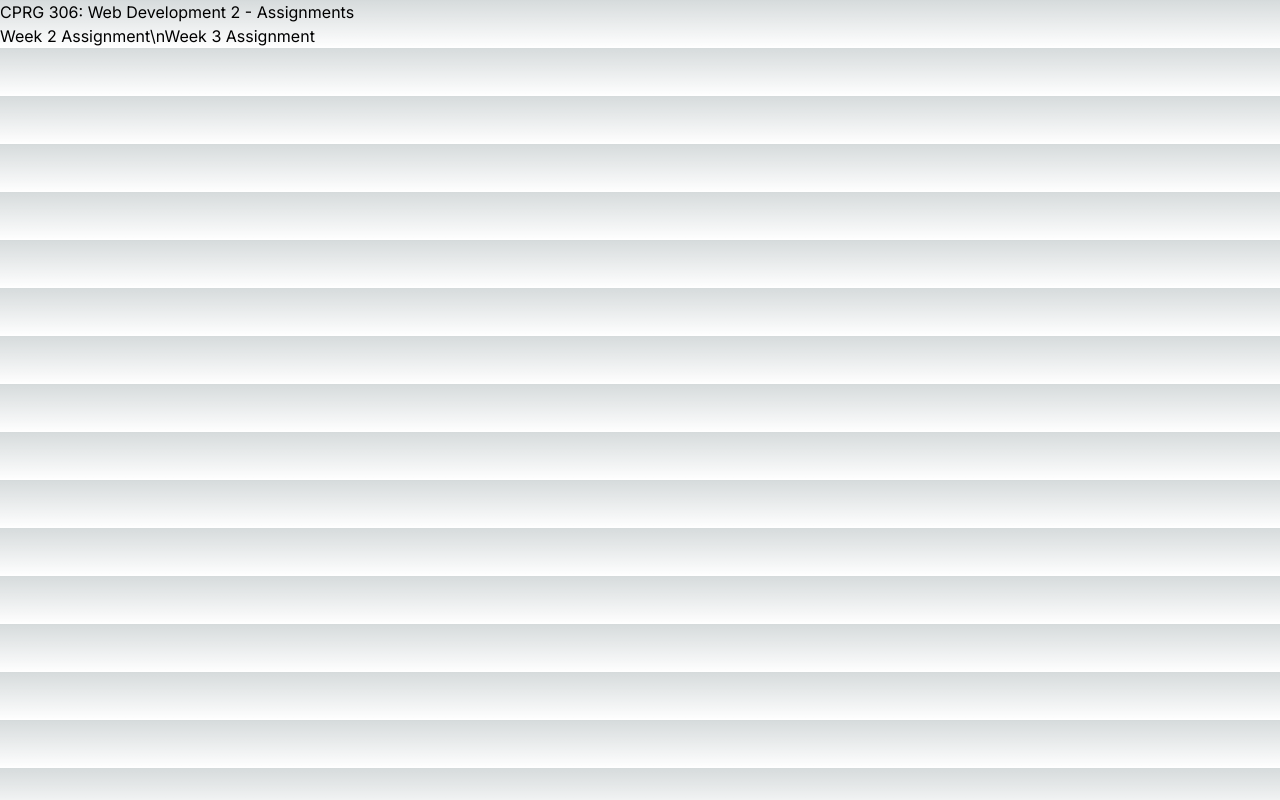
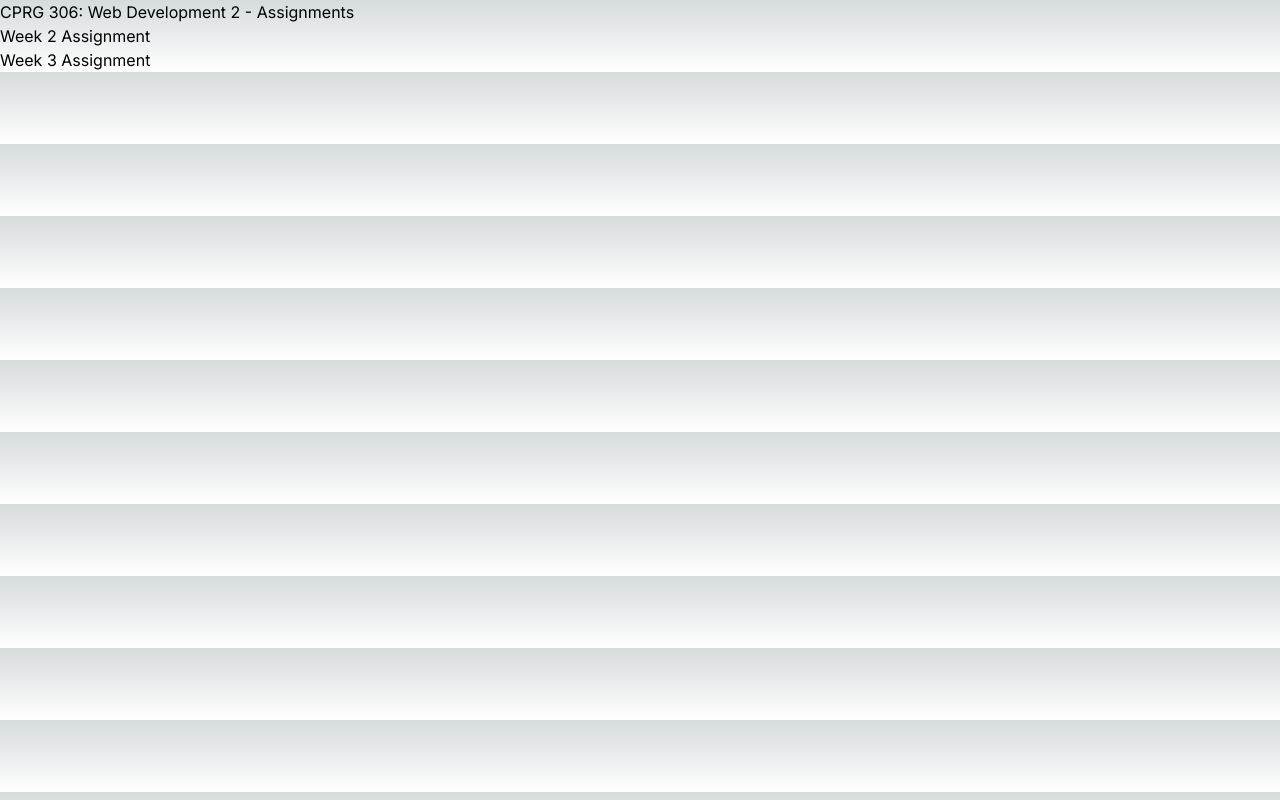
Before and after one commit to eaguilar112/cprg306-assignments, a Next.js app: page / in a window 1280 px wide. Built offline with nearby package versions, Linux system fonts and the light colour scheme.

Commit message:
week 3 link

```diff
--- a/app/page.js
+++ b/app/page.js
@@ -6,7 +6,9 @@ const CourseInfo = () => {
     <div>
       <h1>CPRG 306: Web Development 2 - Assignments</h1>
       <p>
-        <Link href="/week-2">Week 2 Assignment</Link>\n
+        <Link href="/week-2">Week 2 Assignment</Link>
+      </p>
+      <p>
         <Link href="/week-3">Week 3 Assignment</Link>
       </p>
     </div>
```
